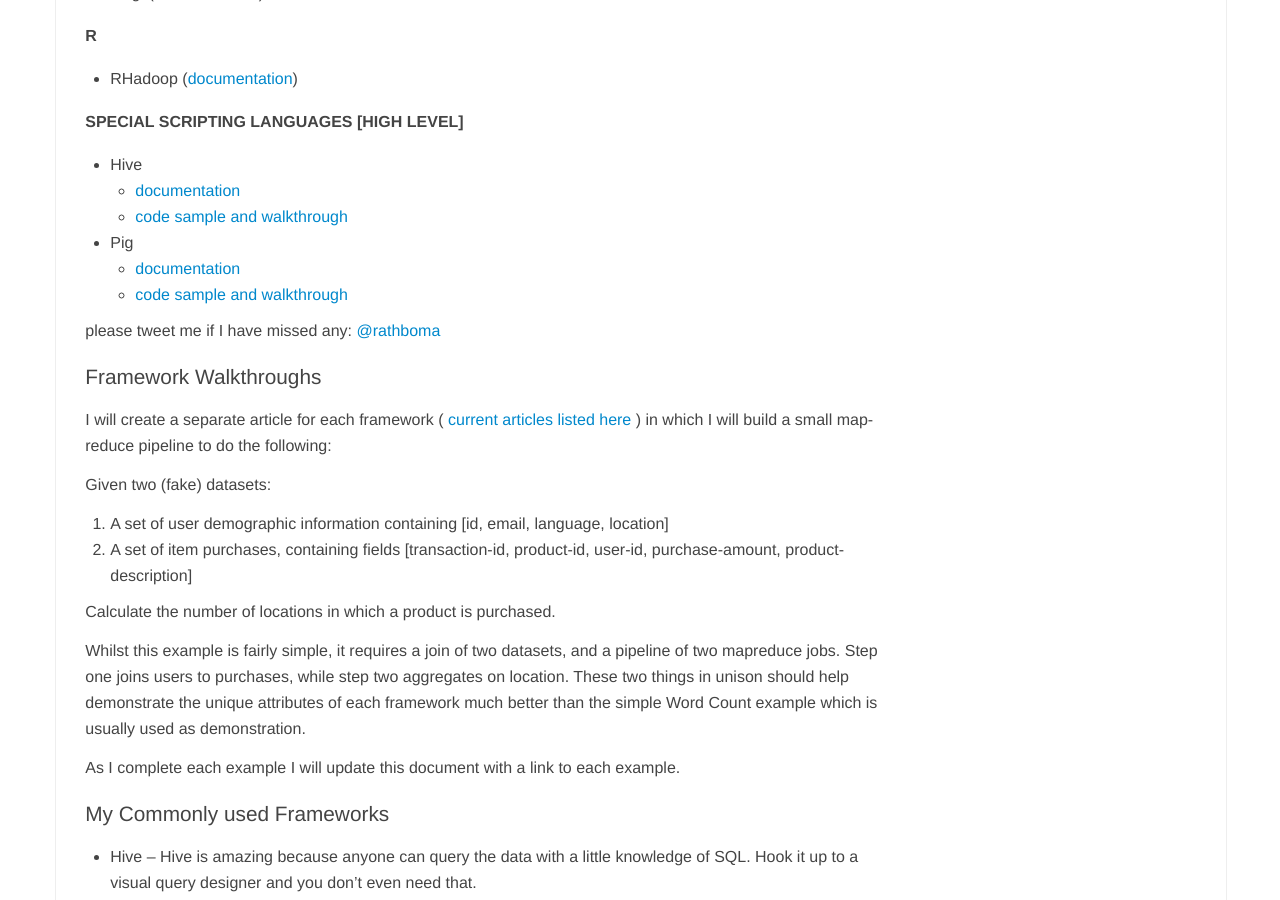
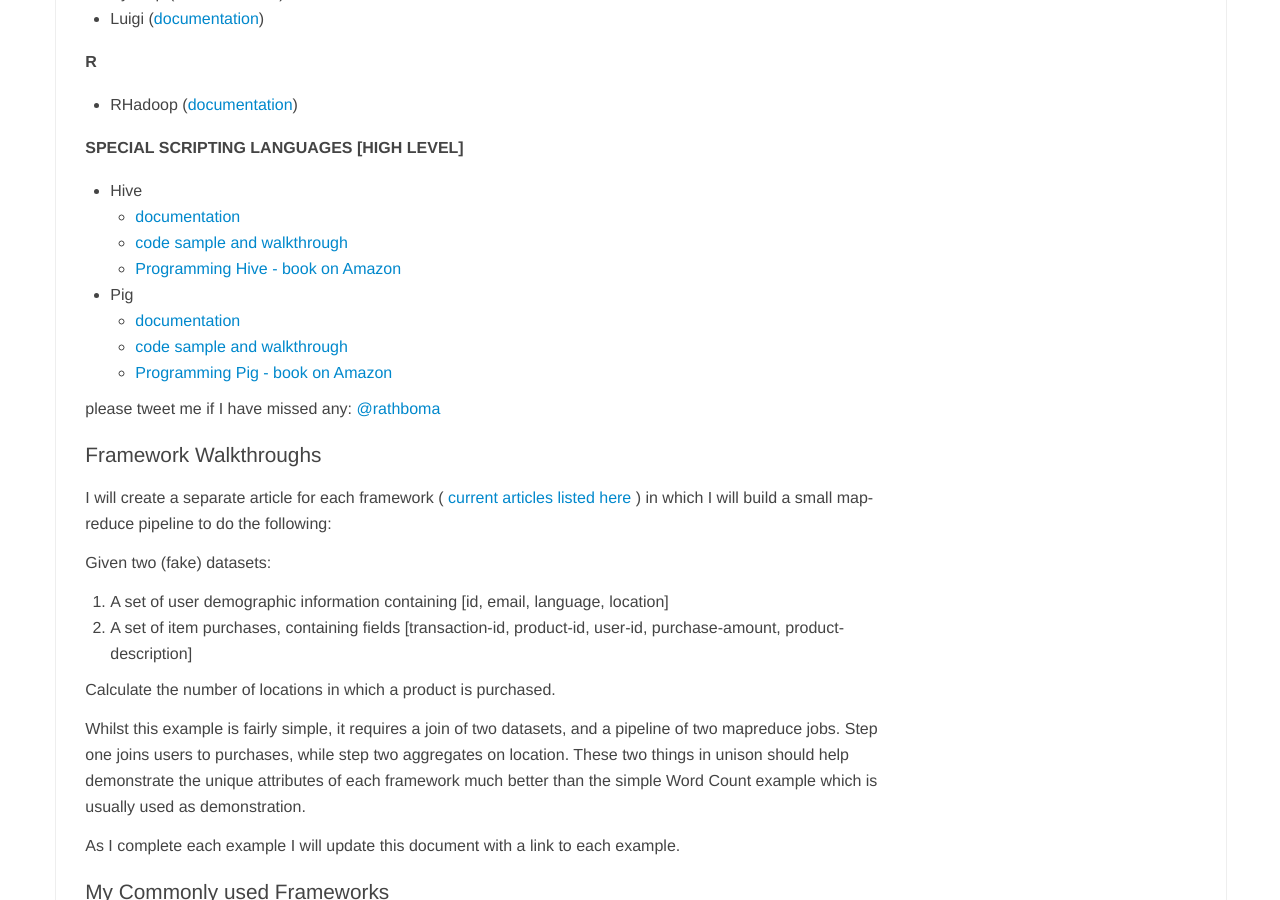
Before and after one commit to rathboma/rathboma.github.com, a Jekyll site: the page built from _posts/tumblr/2013-01-05-a-quick-guide-to-hadoop-map-reduce-frameworks.md, in a window 1280 px wide and 900 px high, scrolled down 1657 px. Built offline with Jekyll 4.4.1, drawn with Linux system fonts in a browser that asks for light colours; comment, search, counter and statistics services are not loaded.

Commit message:
book links

```diff
--- a/_posts/tumblr/2013-01-05-a-quick-guide-to-hadoop-map-reduce-frameworks.md
+++ b/_posts/tumblr/2013-01-05-a-quick-guide-to-hadoop-map-reduce-frameworks.md
@@ -39,6 +39,7 @@ knowledge of programming to operate.
 * Basic Hadoop map-reduce
   * [documentation](http://hadoop.apache.org/docs/r0.20.2/mapred_tutorial.html)
   * [code sample and walkthrough][1]
+  * [Hadoop Book][hadoop-book] on Amazon
 
 ### Java
 
@@ -85,10 +86,12 @@ knowledge of programming to operate.
 * Hive
   * [documentation](http://hive.apache.org/)
   * [code sample and walkthrough][2]
+  * [Programming Hive - book on Amazon][hive-book]
 
 * Pig
   * [documentation](http://pig.apache.org/)
   * [code sample and walkthrough][3]
+  * [Programming Pig - book on Amazon][pig-book]
 
 please tweet me if I have missed any: [@rathboma](http://twitter.com/rathboma)
 
@@ -130,3 +133,6 @@ example.
 [1]: /2013/02/09/real-world-hadoop-implementing-a-left-outer-join-in-hadoop-map-reduce.html
 [2]: /2013/02/20/Real-World-Hadoop---Implementing-Left-Outer-Join-in-Hive.html
 [3]: /2013/04/07/real-world-hadoop---implementing-a-left-outer-join-in-pig.html
+[hadoop-book]:http://www.amazon.com/gp/product/1449311520/ref=as_li_qf_sp_asin_tl?ie=UTF8&camp=1789&creative=9325&creativeASIN=1449311520&linkCode=as2&tag=matratsblo-20
+[hive-book]: http://www.amazon.com/gp/product/1449319335/ref=as_li_ss_tl?ie=UTF8&camp=1789&creative=390957&creativeASIN=1449319335&linkCode=as2&tag=matratsblo-20
+[pig-book]: http://www.amazon.com/gp/product/1449302645/ref=as_li_ss_tl?ie=UTF8&camp=1789&creative=390957&creativeASIN=1449302645&linkCode=as2&tag=matratsblo-20
```
